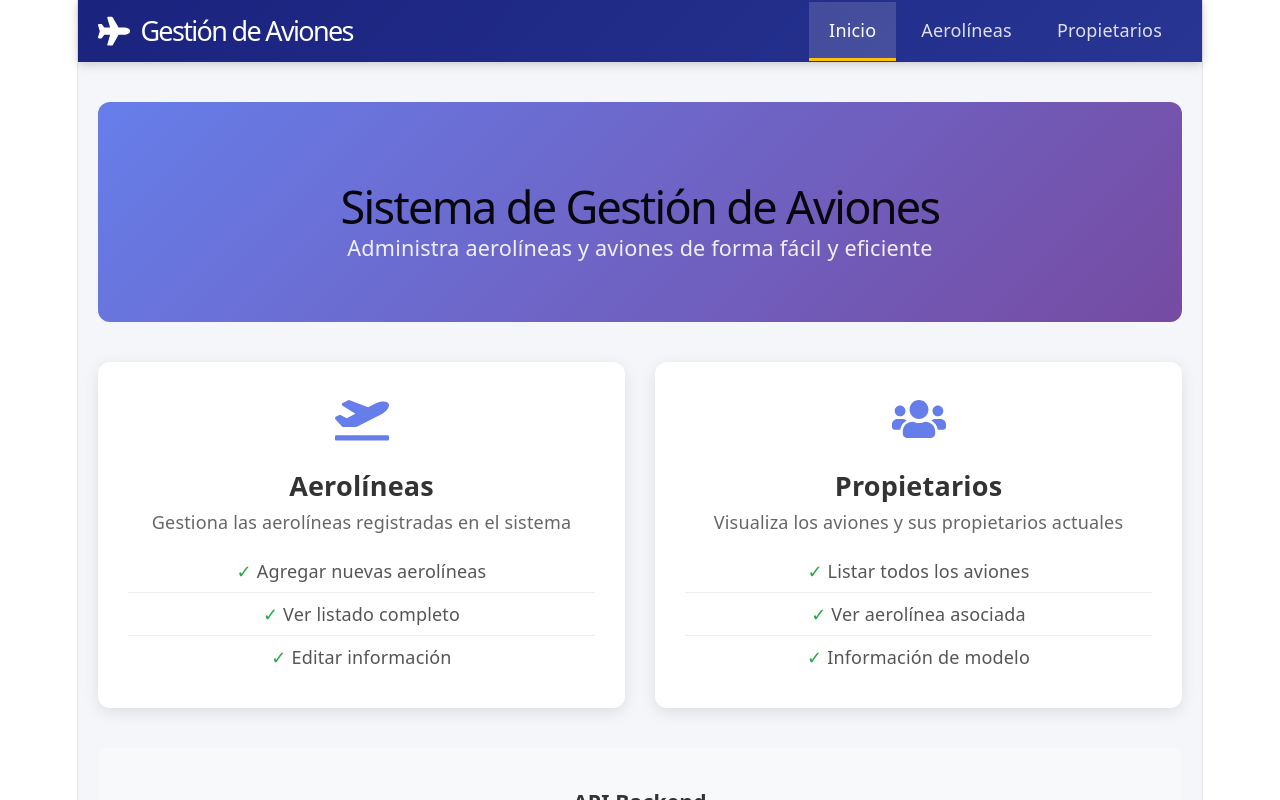
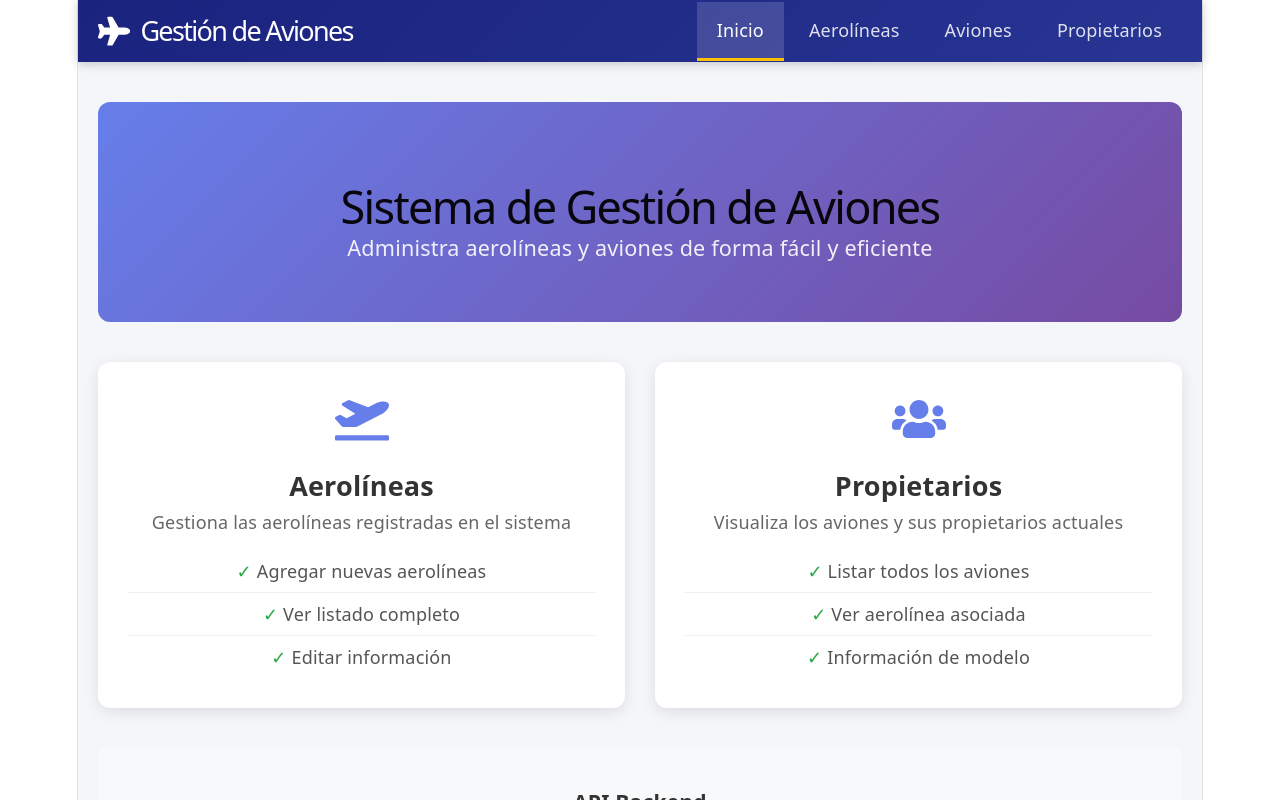
Before and after one commit to aurorabogantes/Frontend-TAP, a React (Vite) app in the folder frontend-tap/: page / in a window 1280 px wide. Shown: the top 800 px of the page. Built offline with nearby package versions, Linux system fonts and the light colour scheme.

Commit message:
feat: Add airplane module navigation link

```diff
--- a/frontend-tap/src/components/Navbar/Navbar.tsx
+++ b/frontend-tap/src/components/Navbar/Navbar.tsx
@@ -20,6 +20,11 @@ function Navbar() {
           </NavLink>
         </li>
         <li>
+          <NavLink to="/airplanes" className={({ isActive }) => isActive ? 'nav-link active' : 'nav-link'}>
+            Aviones
+          </NavLink>
+        </li>
+        <li>
           <NavLink to="/owners" className={({ isActive }) => isActive ? 'nav-link active' : 'nav-link'}>
             Propietarios
           </NavLink>
```
